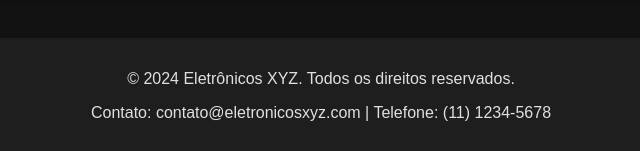
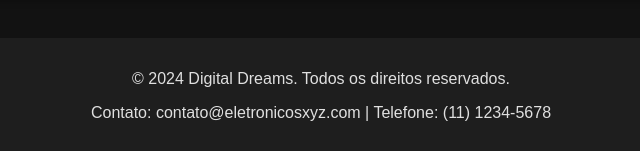
Before and after one commit to viniciusgoedert/A2-SEXTA, a plain HTML site: page index.html in a window 1280 px wide. Shown: the part 1185-1336 px from the top of the page, 319-959 px from the left. Drawn offline with Linux system fonts and the light colour scheme.

Commit message:
Update index.html

```diff
--- a/index.html
+++ b/index.html
@@ -64,7 +64,7 @@
 
     <footer>
         <div class="footer-content">
-            <p>&copy; 2024 Eletrônicos XYZ. Todos os direitos reservados.</p>
+            <p>&copy; 2024 Digital Dreams. Todos os direitos reservados.</p>
             <p>Contato: contato@eletronicosxyz.com | Telefone: (11) 1234-5678</p>
         </div>
     </footer>
```
